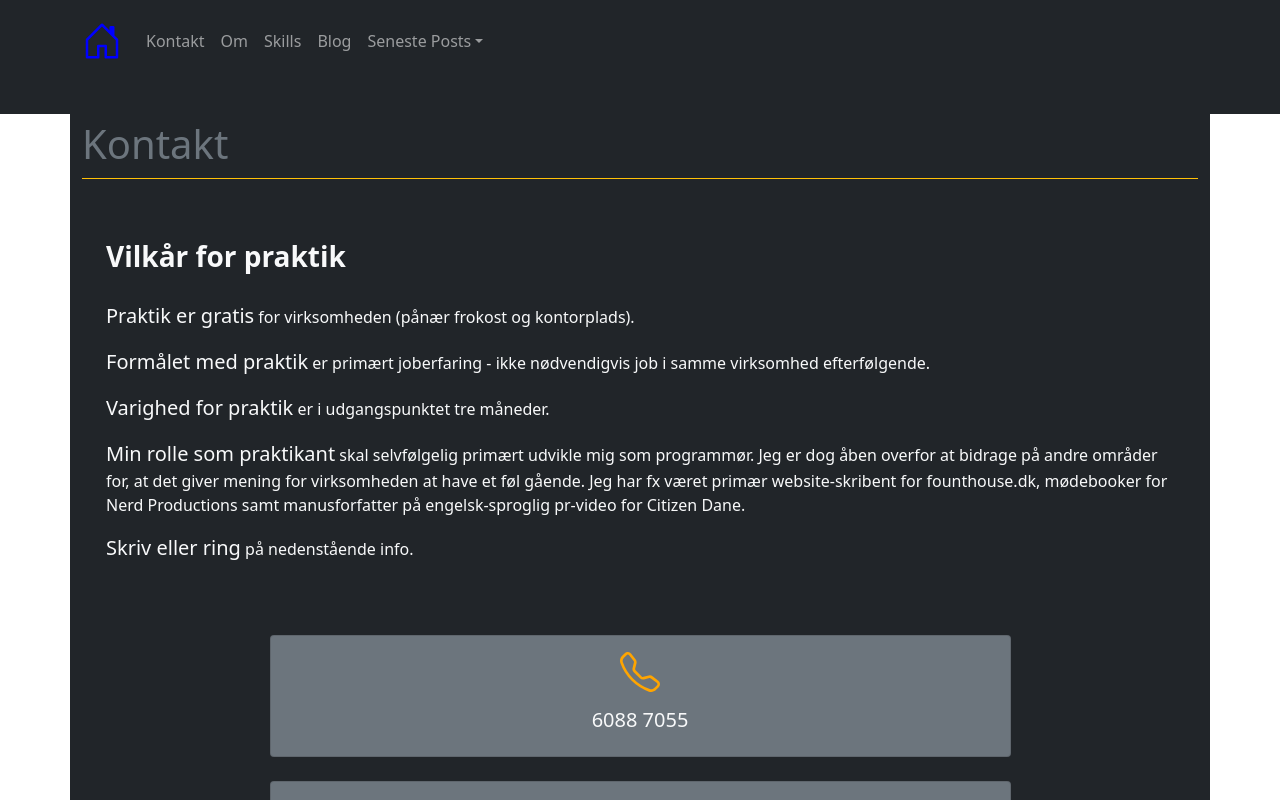
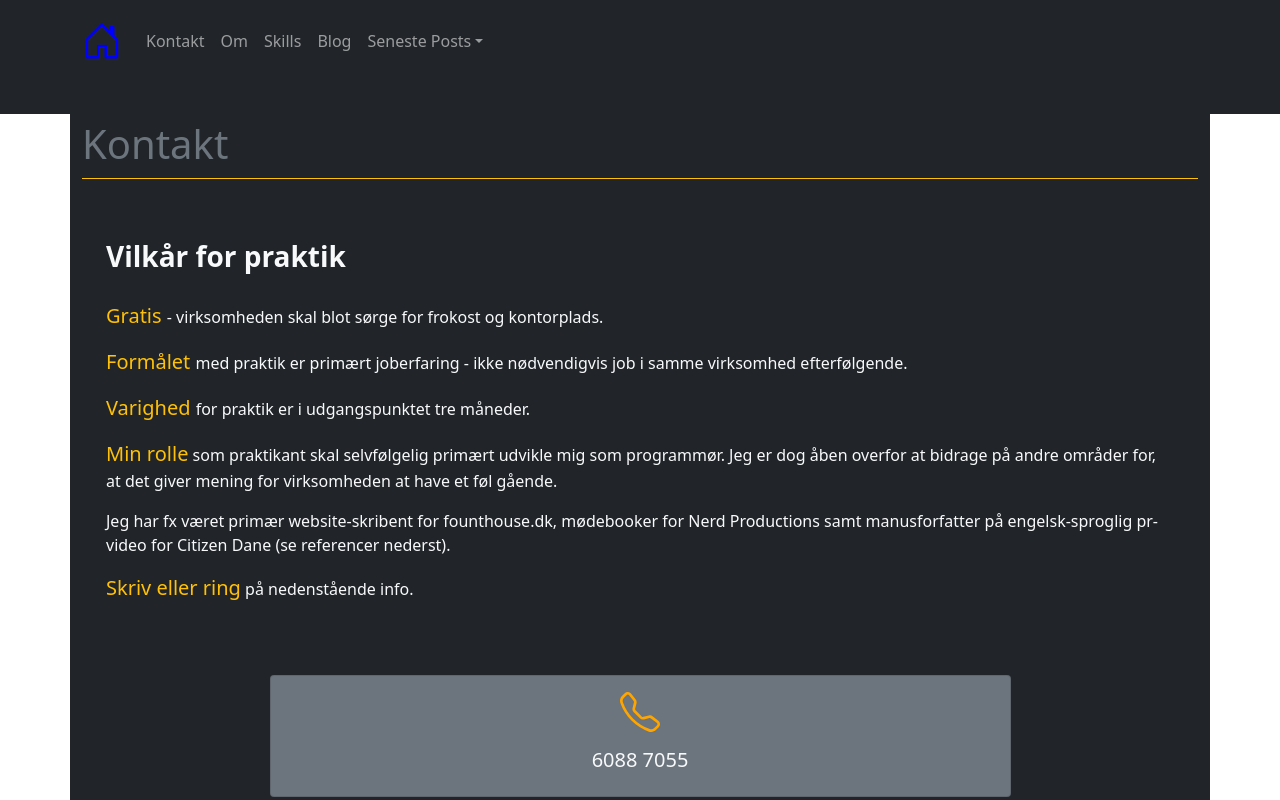
Before and after one commit to nkped/nkped.github.io, a React (Create React App) app: page /kontakt in a window 1280 px wide. Shown: the top 800 px of the page. Built offline with nearby package versions, Linux system fonts and the light colour scheme.

Commit message:
Tilføj arrow på homepage-knap

```diff
--- a/src/routes/home.jsx
+++ b/src/routes/home.jsx
@@ -3,6 +3,8 @@ import { Footer } from "../components/footer";
 //import homePagePic from "../img/homePagePic.png";
 //import BlueHomePageImage from "./BlueHomePageImage.svg";
 import YellowHomePageImage from "./YellowHomePageImage.svg";
+
+import { ArrowRight } from "react-bootstrap-icons";
 
 export default function Home() {
   return (
@@ -19,7 +21,8 @@ export default function Home() {
           <Image fluid src={YellowHomePageImage} />
         </Container>
         <Button href="/kontakt" variant="primary" className="my-4">
-          Kontakt og vilkår
+          Kontakt og info
+          <ArrowRight className="ms-1" />
         </Button>
         <Container>
           <Footer />
--- a/src/routes/kontakt.jsx
+++ b/src/routes/kontakt.jsx
@@ -14,36 +14,42 @@ export default function Kontakt() {
         </Row>
         <Row>
           <Col>
-            <span className="lead">Praktik er gratis</span> for virksomheden
-            (pånær frokost og kontorplads).
+            <span className="lead text-warning">Gratis </span>- virksomheden
+            skal blot sørge for frokost og kontorplads.
           </Col>
         </Row>
         <Row>
           <Col>
-            <span className="lead">Formålet med praktik</span> er primært
-            joberfaring - ikke nødvendigvis job i samme virksomhed
+            <span className="lead text-warning">Formålet </span>med praktik er
+            primært joberfaring - ikke nødvendigvis job i samme virksomhed
             efterfølgende.
           </Col>
         </Row>
         <Row>
           <Col>
-            <span className="lead">Varighed for praktik</span> er i
+            <span className="lead text-warning">Varighed </span>for praktik er i
             udgangspunktet tre måneder.
           </Col>
         </Row>
         <Row>
           <Col>
-            <span className="lead">Min rolle som praktikant</span> skal
-            selvfølgelig primært udvikle mig som programmør. Jeg er dog åben
-            overfor at bidrage på andre områder for, at det giver mening for
-            virksomheden at have et føl gående. Jeg har fx været primær
-            website-skribent for founthouse.dk, mødebooker for Nerd Productions
-            samt manusforfatter på engelsk-sproglig pr-video for Citizen Dane.
+            <span className="lead text-warning">Min rolle</span> som praktikant
+            skal selvfølgelig primært udvikle mig som programmør. Jeg er dog
+            åben overfor at bidrage på andre områder for, at det giver mening
+            for virksomheden at have et føl gående.
           </Col>
         </Row>
         <Row>
           <Col>
-            <span className="lead">Skriv eller ring</span> på nedenstående info.
+            Jeg har fx været primær website-skribent for founthouse.dk,
+            mødebooker for Nerd Productions samt manusforfatter på
+            engelsk-sproglig pr-video for Citizen Dane (se referencer nederst).
+          </Col>
+        </Row>
+        <Row>
+          <Col>
+            <span className="lead text-warning">Skriv eller ring</span> på
+            nedenstående info.
           </Col>
         </Row>
       </Container>
```
